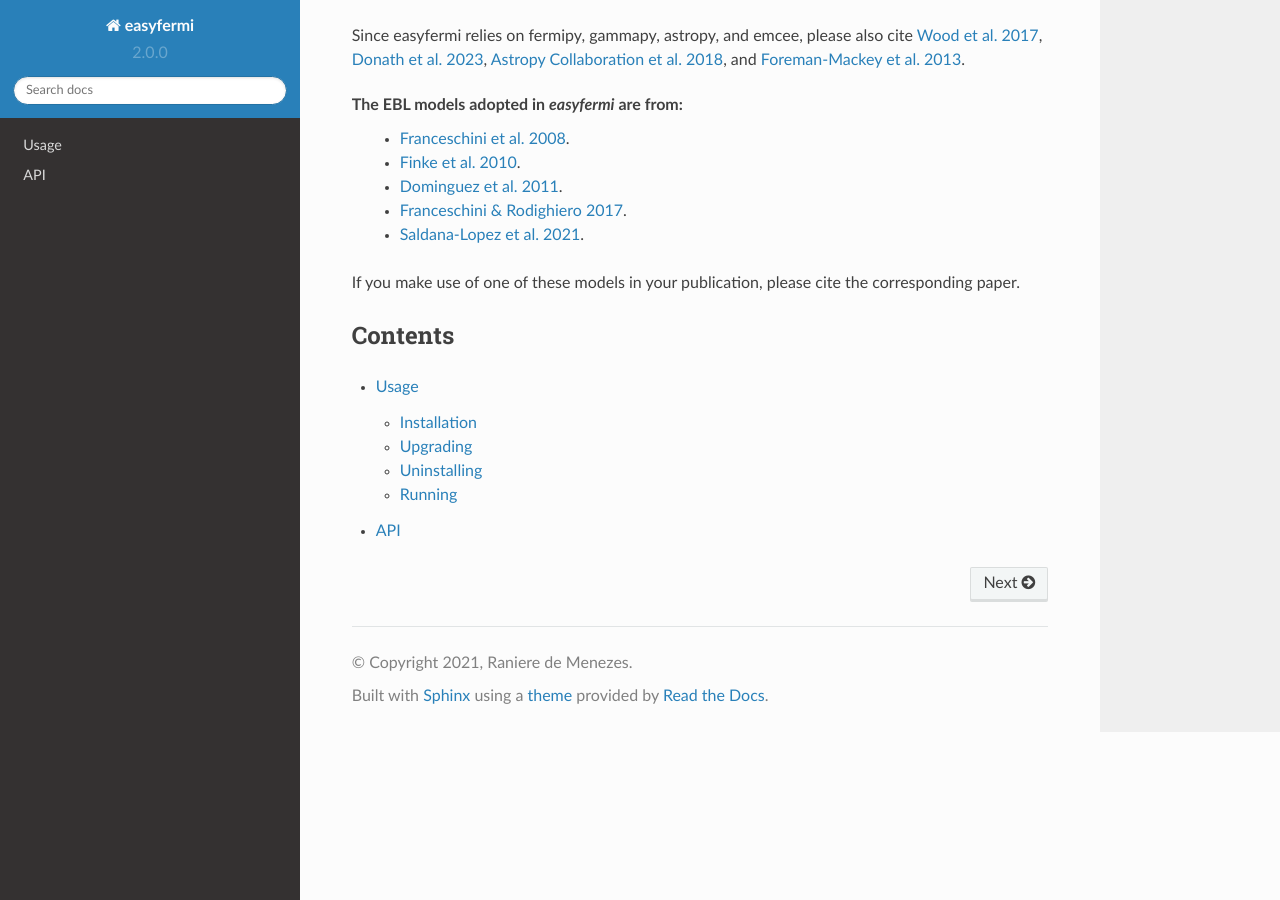
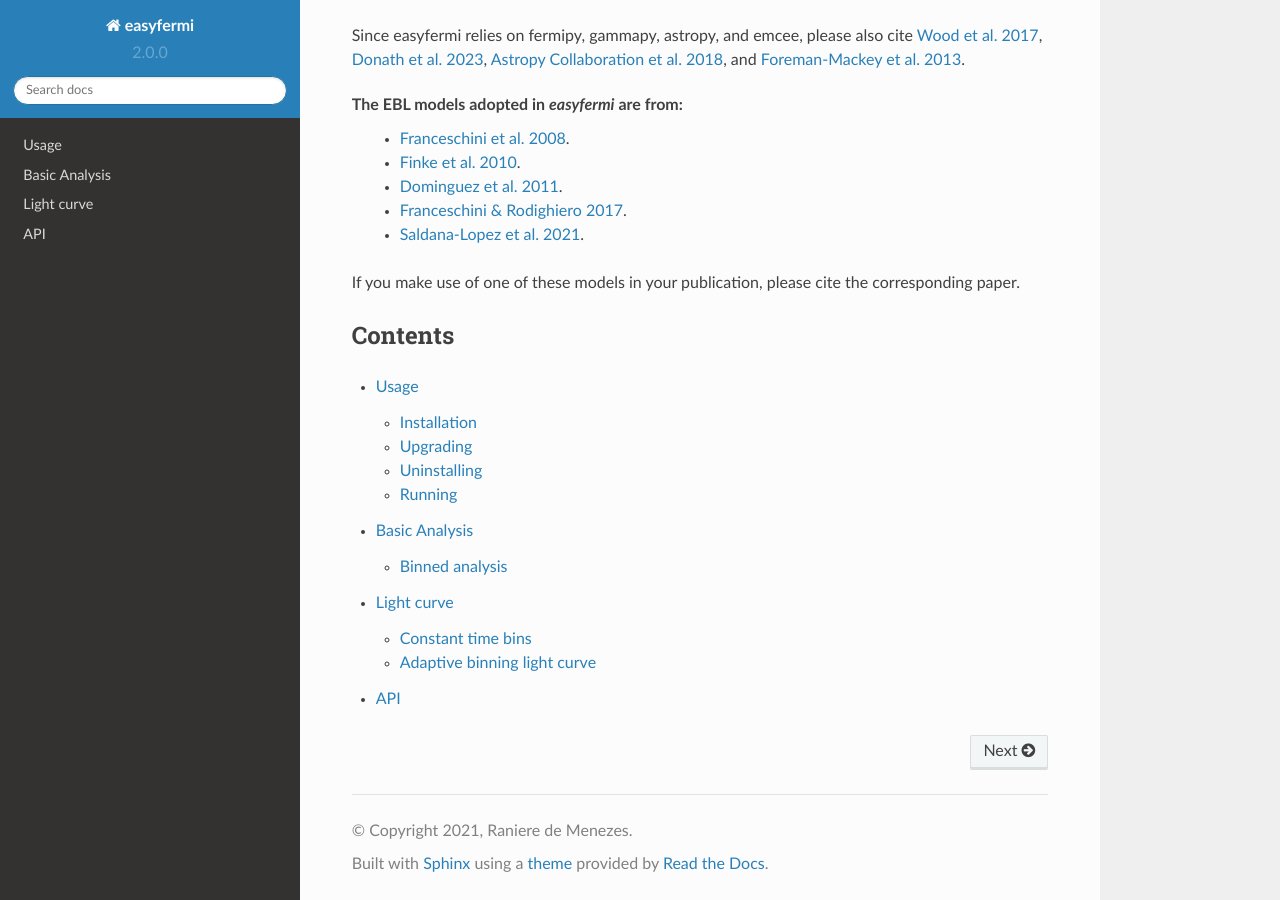
Before and after one commit to ranieremenezes/easyfermi, a Sphinx documentation site: the page built from docs/source/index.rst, in a window 1280 px wide and 900 px high, scrolled down 701 px. Built offline with Sphinx 7.4.7 and the Read the Docs theme 2.0.0, drawn with Linux system fonts in a browser that asks for light colours.

Commit message:
light curve documentation

```diff
--- a/docs/source/index.rst
+++ b/docs/source/index.rst
@@ -52,4 +52,6 @@ Contents
 .. toctree::
 
    usage
+   Basic_analysis
+   lightcurve
    api
```
Also changed, not shown: docs/source/easyFermiLC.png (added), 1 other file.
